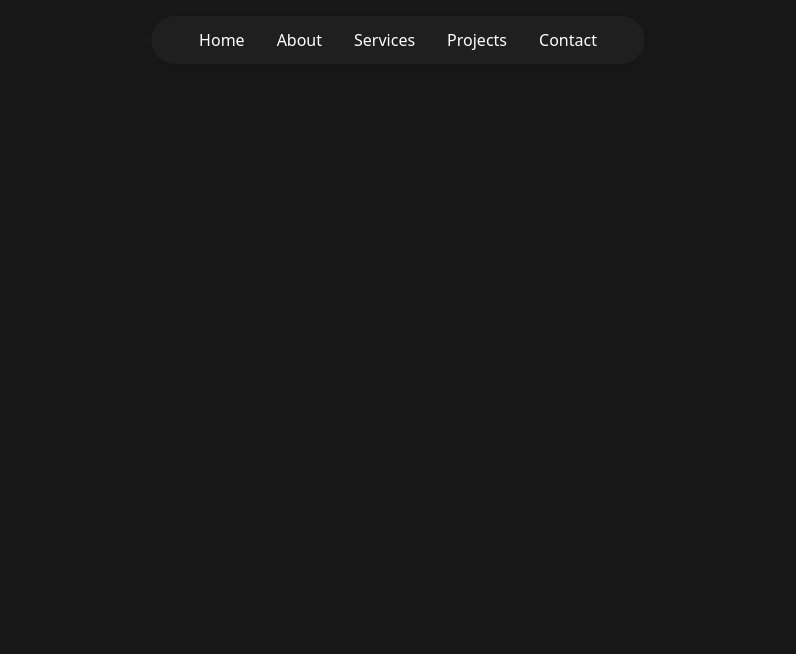
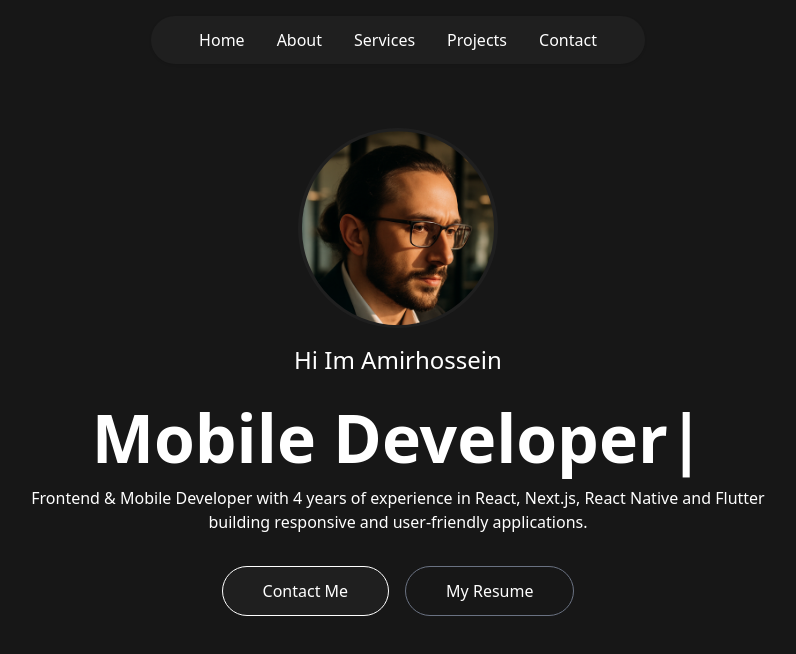
Before and after one commit to rim4j/portfolio, a Next.js app: page / in a window 1280 px wide. Shown: the top 654 px of the page, without its empty margins (242-1038 px from the left). Built offline with nearby package versions, Linux system fonts and the light colour scheme.

Commit message:
create hero section

```diff
--- /dev/null
+++ b/app/components/Hero.jsx
@@ -0,0 +1,54 @@
+"use client";
+import Image from "next/image";
+import profile from "../../public/hero.png";
+import { TypeAnimation } from "react-type-animation";
+
+const Hero = () => {
+  return (
+    <div
+      className='w-11/12 max-w-3xl text-center mx-auto mt-32 flex flex-col items-center justify-center gap-4
+     '
+    >
+      <div className='rounded-full bg-[#1f1f1f] w-[200px] h-[200px] relative'>
+        <Image
+          src={profile}
+          alt='profile image'
+          className='rounded-full w-48 absolute transform -translate-x-1/2 -translate-y-1/2 top-1/2 left-1/2'
+        />
+      </div>
+
+      <h3 className='flex items-end gap-2 text-xl md:text-2xl mb-3'>
+        Hi Im Amirhossein
+      </h3>
+      <div className='text-3xl sm:text-6xl lg:text-[66px] font-bold'>
+        <TypeAnimation
+          sequence={[1000, "Front End Developer", 1000, "Mobile Developer"]}
+          wrapper='span'
+          speed={50}
+          repeat={Infinity}
+        />
+      </div>
+      <p>
+        Frontend & Mobile Developer with 4 years of experience in React,
+        Next.js, React Native and Flutter building responsive and user-friendly
+        applications.
+      </p>
+      <div className='flex flex-col sm:flex-row items-center gap-4 mt-4'>
+        <a
+          href=''
+          className='px-10 py-3 rounded-full border border-white bg-[#1f1f1f] text-white flex items-center gap-2'
+        >
+          Contact Me
+        </a>
+        <a
+          href=''
+          className='px-10 py-3 rounded-full border border-gray-500   flex items-center gap-2'
+        >
+          My Resume
+        </a>
+      </div>
+    </div>
+  );
+};
+
+export default Hero;
--- a/app/components/Navbar.jsx
+++ b/app/components/Navbar.jsx
@@ -22,7 +22,7 @@ const Navbar = () => {
       <div className='md:hidden ml-auto'>
         <button
           onClick={() => setNavbarOpen(!navbarOpen)}
-          className='fixed top-4 right-4 z-50 flex items-center px-3 py-2 border cursor-pointer border-slate-200 text-slate-200 hover:text-white hover:border-white '
+          className='fixed top-4 right-4 z-50 flex items-center px-3 py-2 border cursor-pointer border-slate-200 text-slate-200 hover:text-white hover:border-white  '
         >
           {navbarOpen ? (
             <XMarkIcon className='h-5 w-5' />
@@ -34,11 +34,14 @@ const Navbar = () => {
 
       {/* menu mobile */}
       {navbarOpen && (
-        <div className='fixed top-0 left-0 w-full py-20 space-y-6 z-40 backdrop-blur-md'>
+        <div className='fixed top-0 left-0 w-full py-20 space-y-6 z-40 backdrop-blur-md h-full'>
           <ul className='flex gap-4 flex-col text-center '>
             {navLinks.map((item) => (
               <li key={item.label}>
-                <a className='text-white text-lg' href={item.href}>
+                <a
+                  className='   text-white text-lg hover:text-gray-500 '
+                  href={item.href}
+                >
                   {item.label}
                 </a>
               </li>
--- a/app/page.js
+++ b/app/page.js
@@ -1,10 +1,12 @@
 import React from "react";
 import Navbar from "./components/Navbar";
+import Hero from "./components/Hero";
 
 const Home = () => {
   return (
     <main className='flex min-h-screen flex-col'>
       <Navbar />
+      <Hero />
     </main>
   );
 };
--- a/package.json
+++ b/package.json
@@ -12,7 +12,8 @@
     "@heroicons/react": "^2.2.0",
     "next": "15.5.0",
     "react": "19.1.0",
-    "react-dom": "19.1.0"
+    "react-dom": "19.1.0",
+    "react-type-animation": "^3.2.0"
   },
   "devDependencies": {
     "@eslint/eslintrc": "^3",
```
Also changed, not shown: public/hero.png, 1 other file (tests, documents, lock files or other folders).
